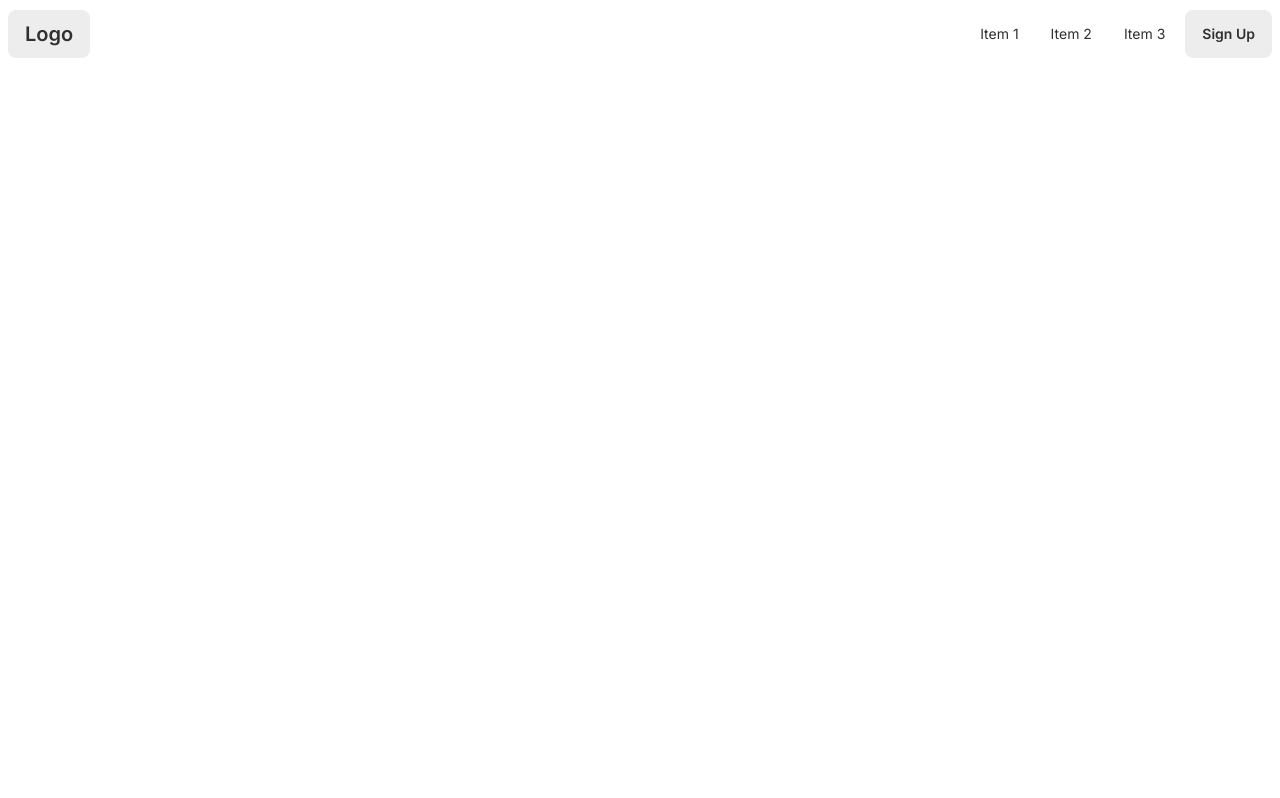
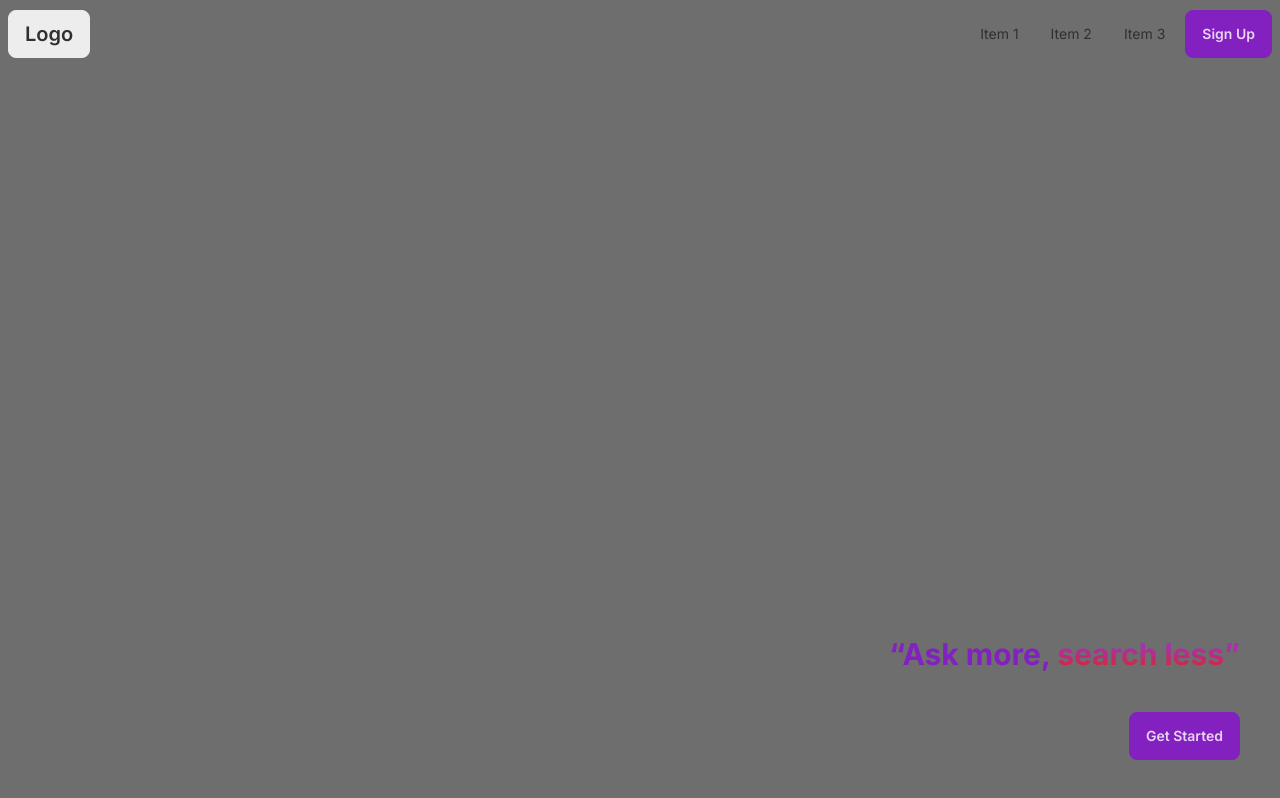
Before and after one commit to rakibul-wdp/askly, a Next.js app: page / in a window 1280 px wide. Built offline with nearby package versions, Linux system fonts and the light colour scheme.

Commit message:
create home hero component

```diff
--- a/app/page.js
+++ b/app/page.js
@@ -1,9 +1,11 @@
 import Navbar from '@/components/common/Navbar';
+import HomeHero from '@/components/home/HomeHero';
 
 export default function Home() {
   return (
-    <main>
+    <main className='relative'>
       <Navbar />
+      <HomeHero />
     </main>
   )
 }
--- a/components/common/Navbar.js
+++ b/components/common/Navbar.js
@@ -2,8 +2,7 @@ import React from 'react'
 
 const Navbar = () => {
   return (
-    <nav>
-      <div className="navbar">
+    <nav className="navbar absolute">
       <div className="navbar-start">
         <div className="dropdown">
           <label tabIndex={0} className="btn btn-ghost lg:hidden">
@@ -25,8 +24,7 @@ const Navbar = () => {
             <li><a>Item 3</a></li>
           </ul>
         </div>
-          <a className="btn normal-case">Sign Up</a>
-        </div>
+        <a className="btn btn-primary normal-case">Sign Up</a>
       </div>
     </nav>
   )
--- /dev/null
+++ b/components/home/HomeHero.js
@@ -0,0 +1,14 @@
+import React from 'react'
+
+const HomeHero = () => {
+  return (
+    <section className='bg-neutral h-screen'>
+      <div className='absolute bottom-10 right-10 text-right'>
+        <div className='mb-10 text-3xl font-bold'><span className='text-primary'>“Ask more,</span> <span className='bg-gradient-to-b from-purple-600 to-red-600 bg-clip-text text-transparent'>search less”</span></div>
+        <button className='btn btn-primary normal-case'>Get Started</button>
+      </div>
+    </section>
+  )
+}
+
+export default HomeHero;
```
Lines whose indentation alone changed are shown as unchanged.
